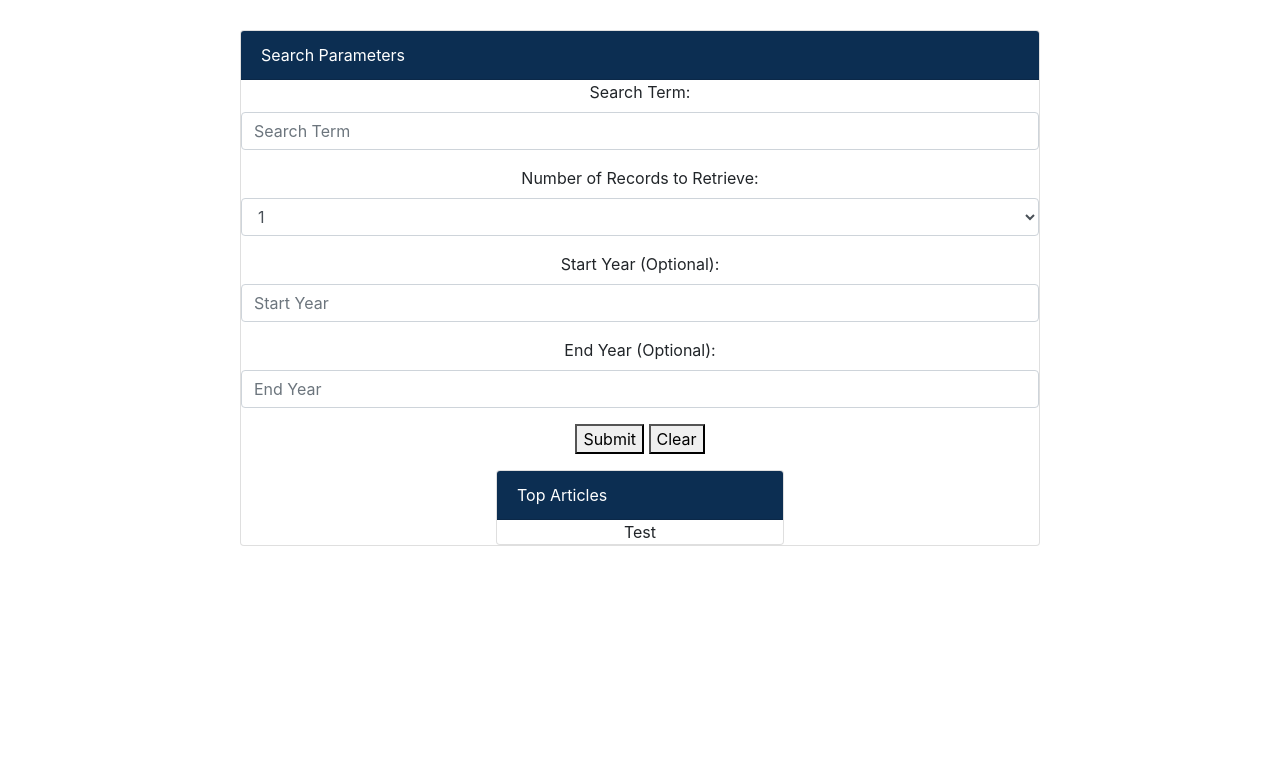
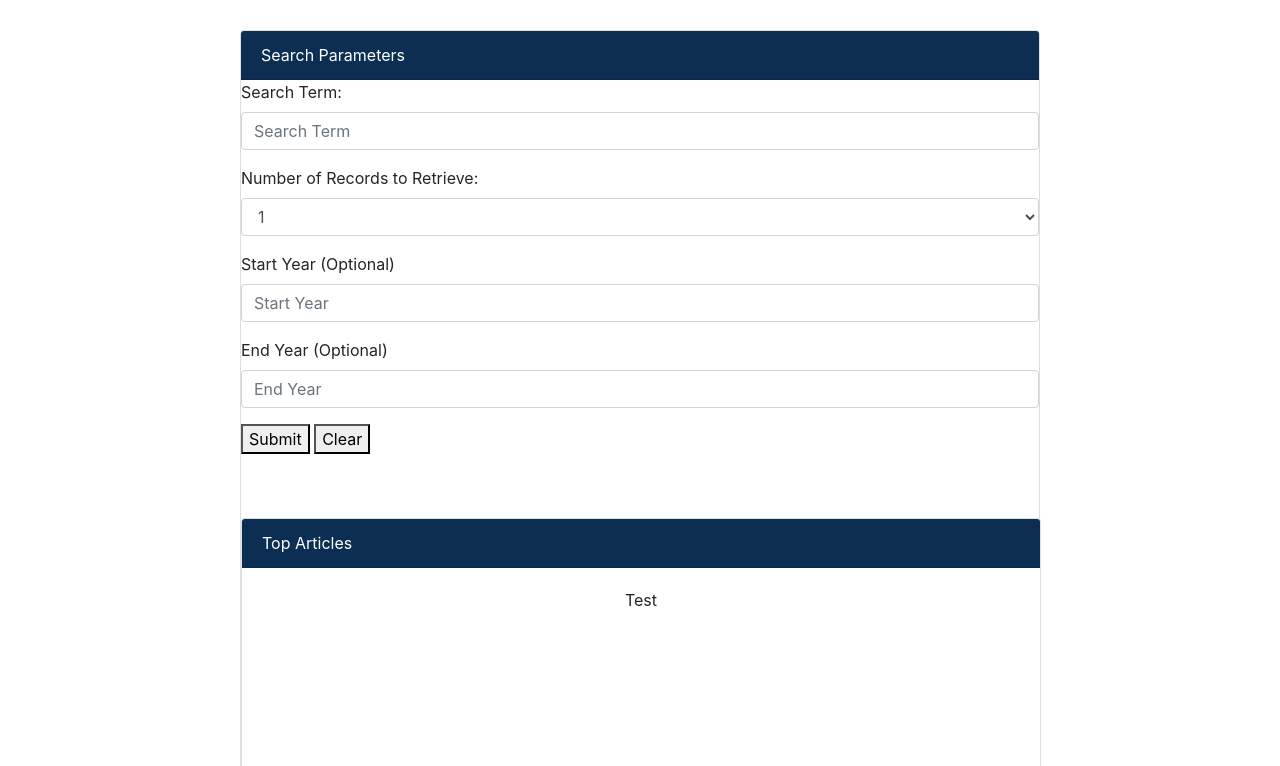
Before and after one commit to tranq90/NYT-Search, a plain HTML site: page index.html in a window 1280 px wide. Shown: the part 182-948 px from the top of the page. Before the commit the page ends 800 px from the top, so only its background shows below. Drawn offline with nearby package versions, Linux system fonts and the light colour scheme.

Commit message:
added more css styling

```diff
--- a/index.html
+++ b/index.html
@@ -49,14 +49,14 @@
 
                     <!-- START YEAR TEXT FIELD -->
                     <div class="form-group">
-                        <label for="startYear">Start Year (Optional):</label>
+                        <label for="startYear">Start Year (Optional)</label>
                         <input type="text" class="form-control" id="startYear" placeholder="Start Year">
                     </div>
 
 
                     <!-- END YEAR TEXT FIELD-->
                     <div class="form-group">
-                        <label for="searchTerm">End Year (Optional):</label>
+                        <label for="searchTerm">End Year (Optional)</label>
                         <input type="text" class="form-control" id="endYear" placeholder="End Year">
                     </div>
             </form>
@@ -71,7 +71,8 @@
 
         </div>
 
-        <div class="card" style="width: 18rem;">
+        <br><br>
+        <div class="card" style="width: 50rem;">
             <div class="card-header">
                 Top Articles
             </div>
--- a/style.css
+++ b/style.css
@@ -6,18 +6,23 @@
 }
 .display-4 {
     font-family: 'Trebuchet MS', 'Lucida Sans Unicode', 'Lucida Grande', 'Lucida Sans', Arial, sans-serif;
+    font-size: 65px;
+
 }
 .card {
     text-align: center;
     width: 200px;
-margin: 0 auto;
+    margin: 0 auto;
 }
 .card-header {
     background-color: #0c2e52;
     color:white;
     text-align: left;
 }
-.label {
+.form-group {
     text-align: left;
-
 }
+#topArticles {
+    margin-bottom: 200px;
+    padding: 20px;
+}
```
